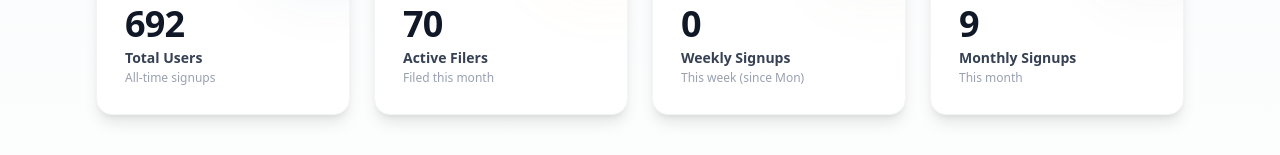
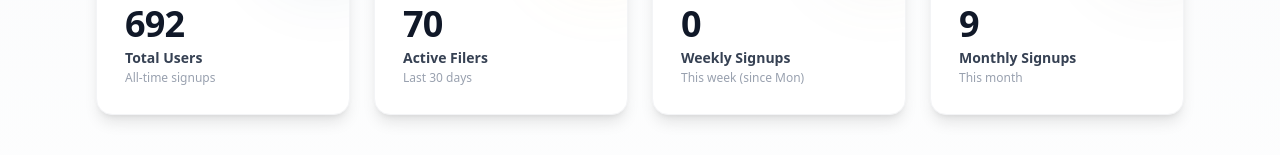
Before and after one commit to Jhansen2424/Courtpath-Site, a Next.js app: page /dashboard in a window 1280 px wide. Shown: the part 313-468 px from the top of the page. Built offline with nearby package versions, Linux system fonts and the light colour scheme.

Commit message:
Set Active Filers window to last 30 days
Change the Active Filers sublabel from "Filed this month" to a rolling
"Last 30 days" window.

Co-Authored-By: Claude Opus 4.8 (1M context) <noreply@anthropic.com>

```diff
--- a/src/app/dashboard/DashboardContent.tsx
+++ b/src/app/dashboard/DashboardContent.tsx
@@ -85,7 +85,7 @@ export default function DashboardContent({ stats }: { stats: Stats }) {
     {
       label: "Active Filers",
       value: stats.activeUsers,
-      sublabel: "Filed this month",
+      sublabel: "Last 30 days",
       accent: "from-accent to-accent-light",
       icon: (
         <svg className="w-6 h-6" fill="none" stroke="currentColor" viewBox="0 0 24 24">
--- a/src/data/stats.ts
+++ b/src/data/stats.ts
@@ -9,7 +9,7 @@ export const stats = {
   /** Total user accounts ever signed up. */
   totalUsers: 692,
 
-  /** Active filers this month. */
+  /** Active filers in the last 30 days. */
   activeUsers: 70,
 
   /** New signups this week (from Monday). */
```
